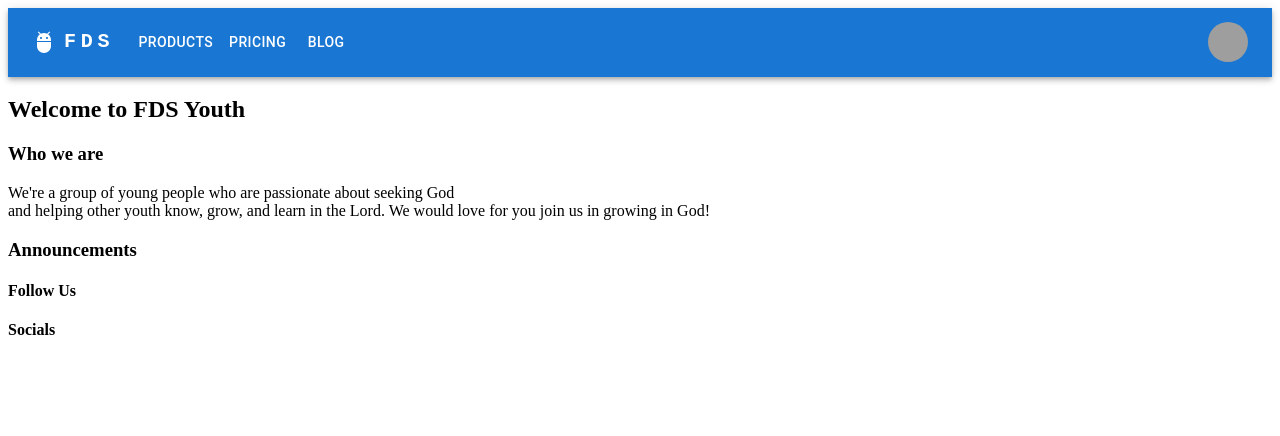
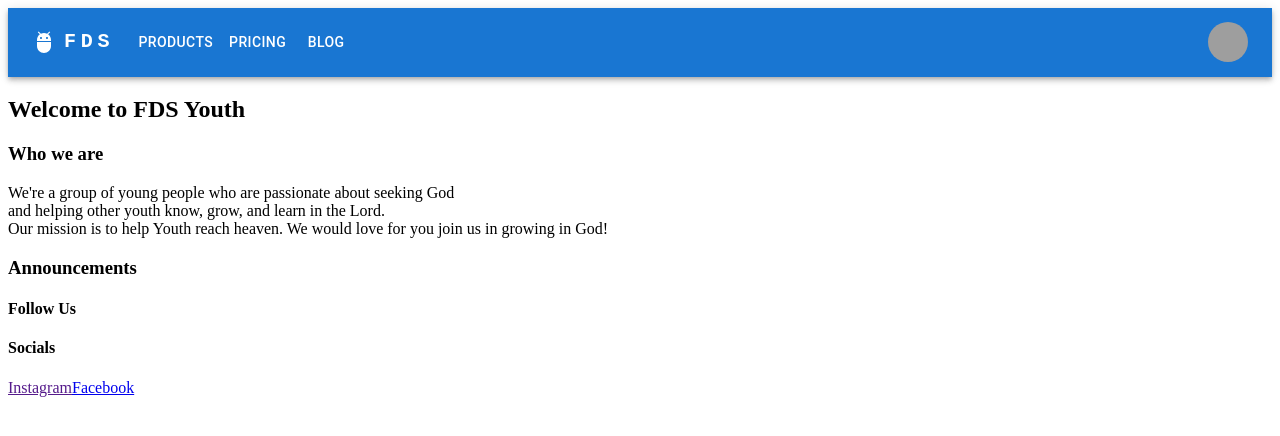
Before and after one commit to bsarango/fds_youth_site, a React (Vite) app: page / in a window 1280 px wide. Shown: the top 436 px of the page. Built offline with nearby package versions, Linux system fonts and the light colour scheme; grey boxes are pictures that could not be loaded.

Commit message:
div tag with inner a tags added - links for social media links

```diff
--- a/src/components/Home.jsx
+++ b/src/components/Home.jsx
@@ -9,12 +9,18 @@ function Home(){
             <h3 className="bio_title">Who we are</h3>
             <p>
                 We're a group of young people who are passionate about seeking God <br></br>
-                and helping other youth know, grow, and learn in the Lord. We would love for
+                and helping other youth know, grow, and learn in the Lord. <br></br>
+                 Our mission is to help Youth reach heaven. We would love for
                 you join us in growing in God!
             </p>
             <h3 className= "announcements_heading">Announcements</h3>
             <h4 className='socials_heading'>Follow Us</h4>
             <h4 className='socials_heading'>Socials</h4>
+            <div>
+                {/* Make these all icons */}
+                <a href="">Instagram</a>
+                <a href="https://www.facebook.com/FDSyouthministry/" alt="Facebook">Facebook</a>
+            </div>
         </div>
     )
 }
```
